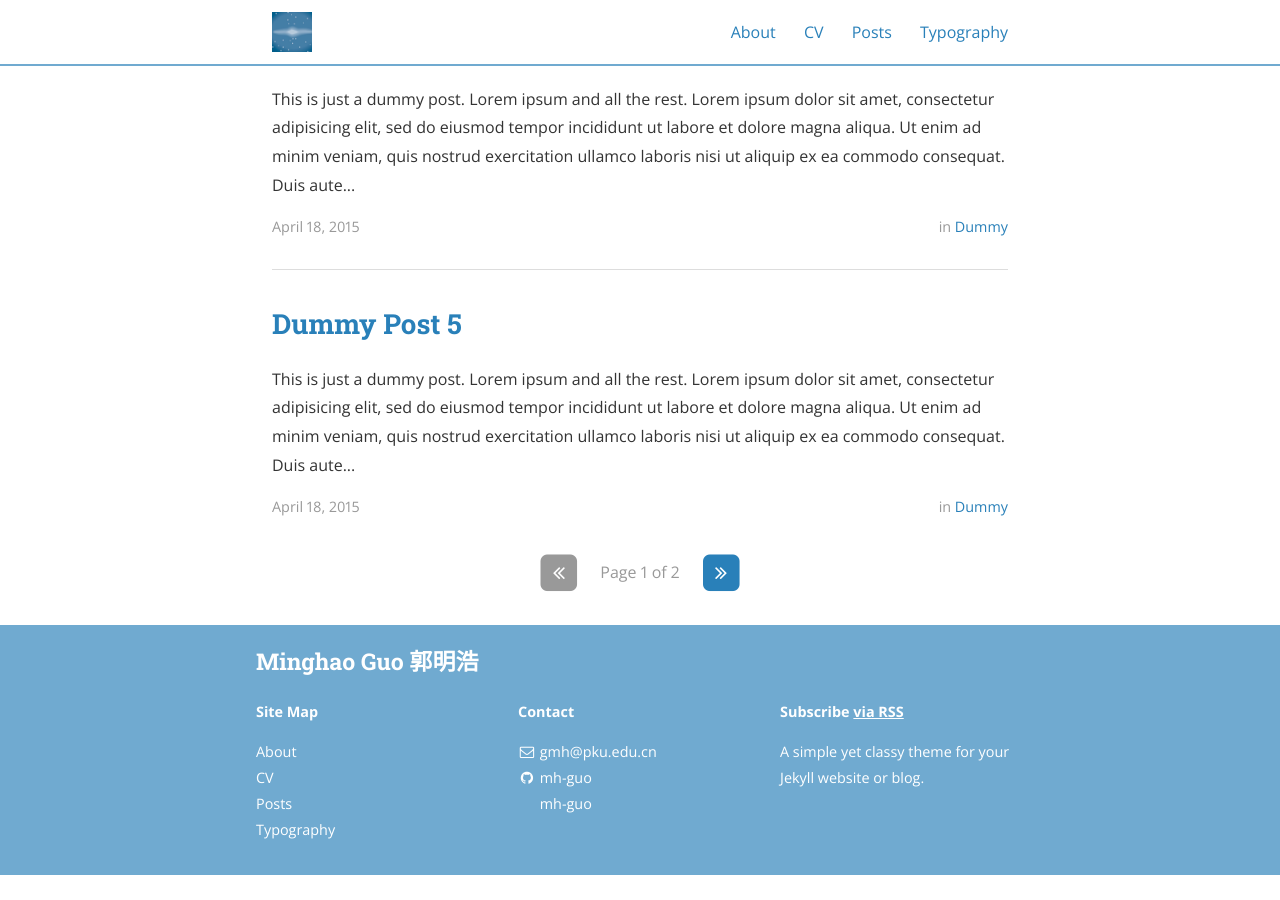
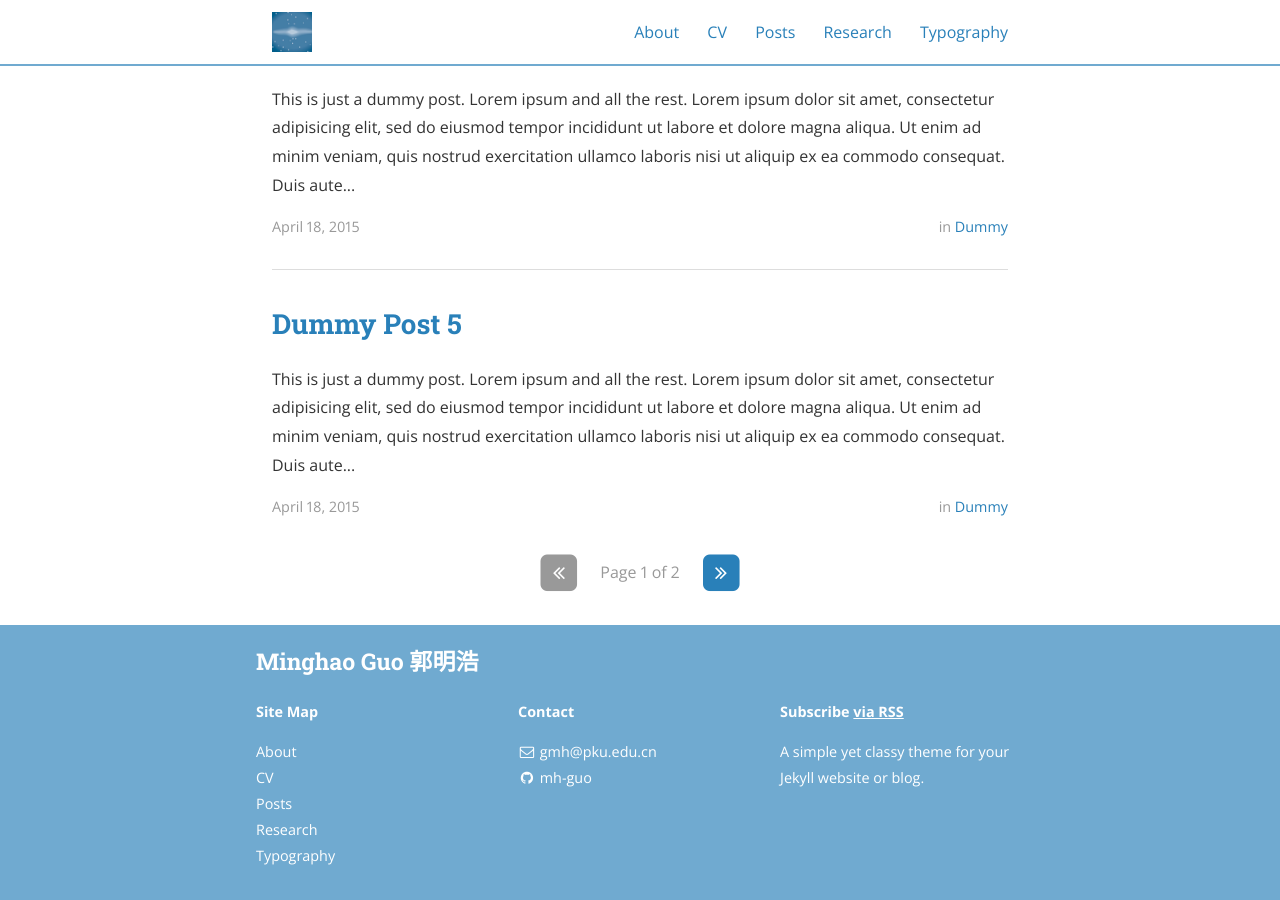
Before and after one commit to mh-guo/mh-guo-slate.github.io, a Jekyll site: the page built from index.html, in a window 1280 px wide and 900 px high, scrolled down 1251 px. Built offline with Jekyll 4.4.1, drawn with Linux system fonts in a browser that asks for light colours; nearby versions of some CDN libraries; the list of posts is cut into pages by our own code; before the commit the page ends 2126 px from its top, so only the background shows below that.

Commit message:
research

```diff
--- a/_config.yml
+++ b/_config.yml
@@ -99,8 +99,8 @@ social:
 
   - name: ORCID
     icon: ORCID
-    username: mh-guo
-    url: https://github.com/mh-guo
+    username: ""
+    url: ""
     desc: Fork me on GitHub
     share: false
 
```
Also changed, not shown: research.md (added, +8 -0 lines).
